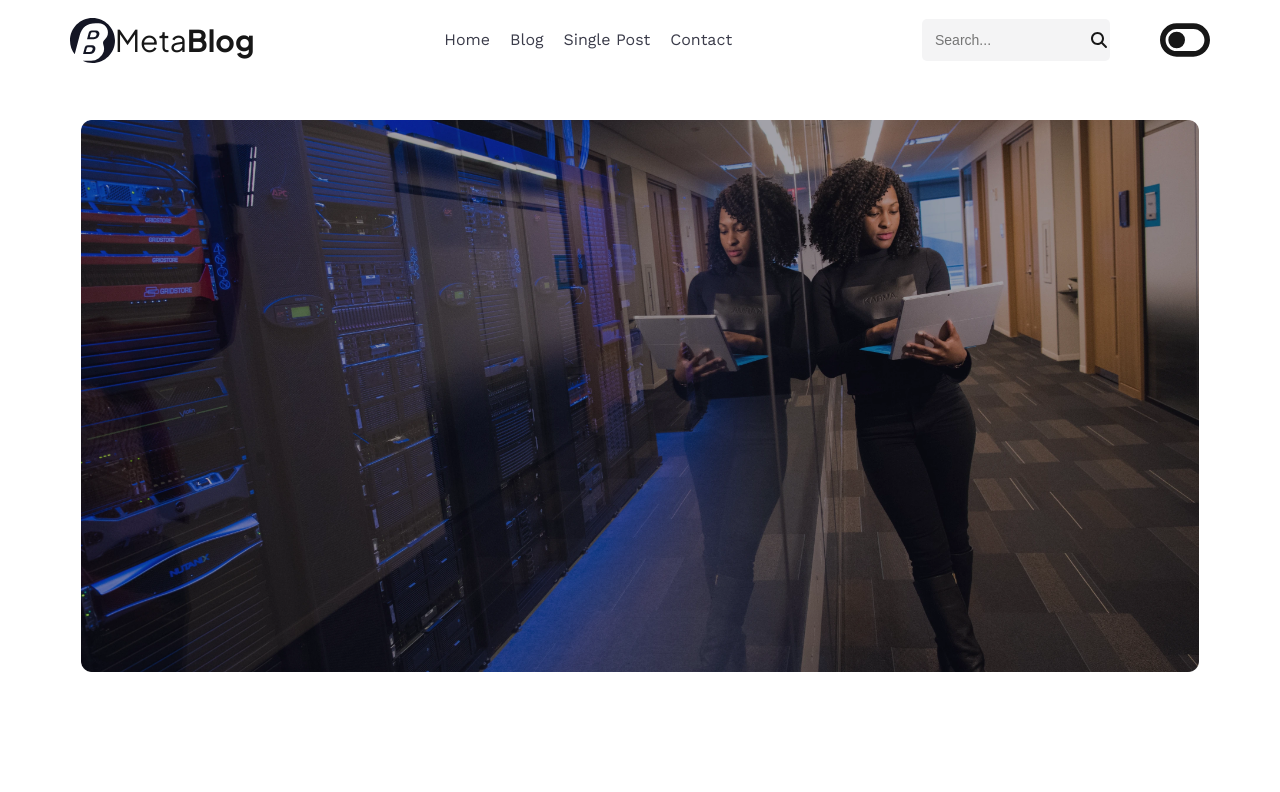
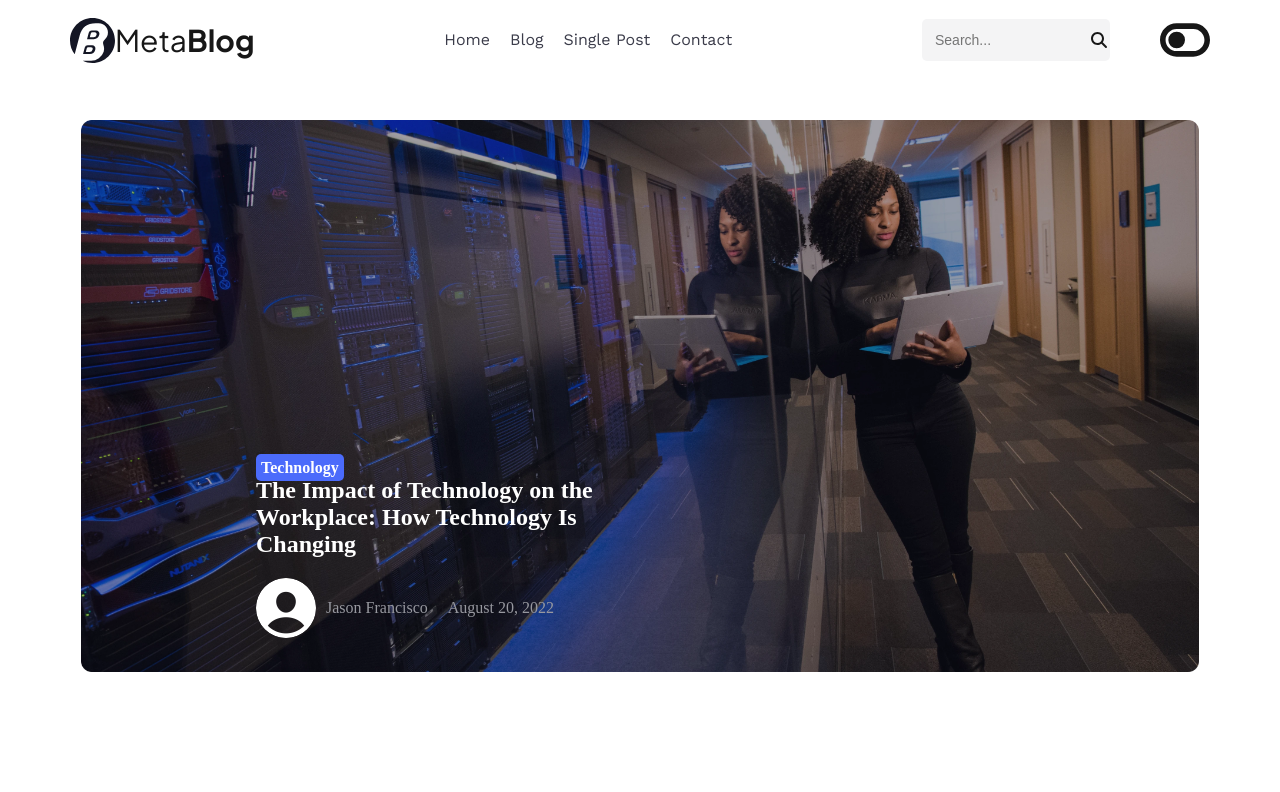
Before and after one commit to Akintayo74/NextJs-travel-blog-guide, a Next.js app: page /blog in a window 1280 px wide. Shown: the top 792 px of the page. Built offline with nearby package versions, Linux system fonts and the light colour scheme.

Commit message:
Rounding up MainImagae component

```diff
--- a/components/MainImage.js
+++ b/components/MainImage.js
@@ -12,6 +12,25 @@ export default function MainImage(){
                 alt='woman with laptop'
                 priority
             />
+            <div className={styles.MainImage__text}>
+                <div className={styles.MainImage__header}>
+                    <span className={styles.main__stacked_header}>Technology</span>
+                    <h2>The Impact of Technology on the Workplace: How Technology Is Changing</h2>
+                </div>
+
+                <div className={styles.main__author}>
+                    <div className={styles.main__author_avatar}>
+                        <Image
+                            src='/images/avatarBlank.svg'
+                            width={60}
+                            height={60}
+                            alt='Blank avatar'
+                        />
+                        <span>Jason Francisco</span>
+                    </div>
+                    <span>August 20, 2022</span>
+                </div>
+            </div>
         </div>
     )
 }
--- a/src/styles/MainImage.module.css
+++ b/src/styles/MainImage.module.css
@@ -4,6 +4,48 @@
     aspect-ratio: 1216/600;
 }
 
-.MainImage img{
+.MainImage > img:first-child{
     padding: 40px;
 }
+
+.MainImage__text{
+    position: absolute;
+    top: 60%;
+    left: 20%;
+    z-index: 1;
+    color: #FFFFFF;
+}
+
+.MainImage__header h2{
+    width: 400px;
+}
+
+.main__stacked_header{
+    background-color: #4B6BFB;
+    border-radius: 5px;
+    font-weight: bold;
+    padding: 5px;
+}
+
+.main__stacked h2{
+    margin-top: 20px;
+}
+
+.main__author{
+    display: flex;
+    align-items: center;
+    gap: 20px;
+    margin-top: 20px;
+    color: #97989F;
+}
+
+.main__author_avatar{
+    display: flex;
+    align-items: center;
+    gap: 10px;
+}
+
+.main__author_avatar span{
+    font-weight: 500;
+    font-size: var(--font-normal);
+}
```
Also changed, not shown: public/images/avatarBlank.svg (added).
